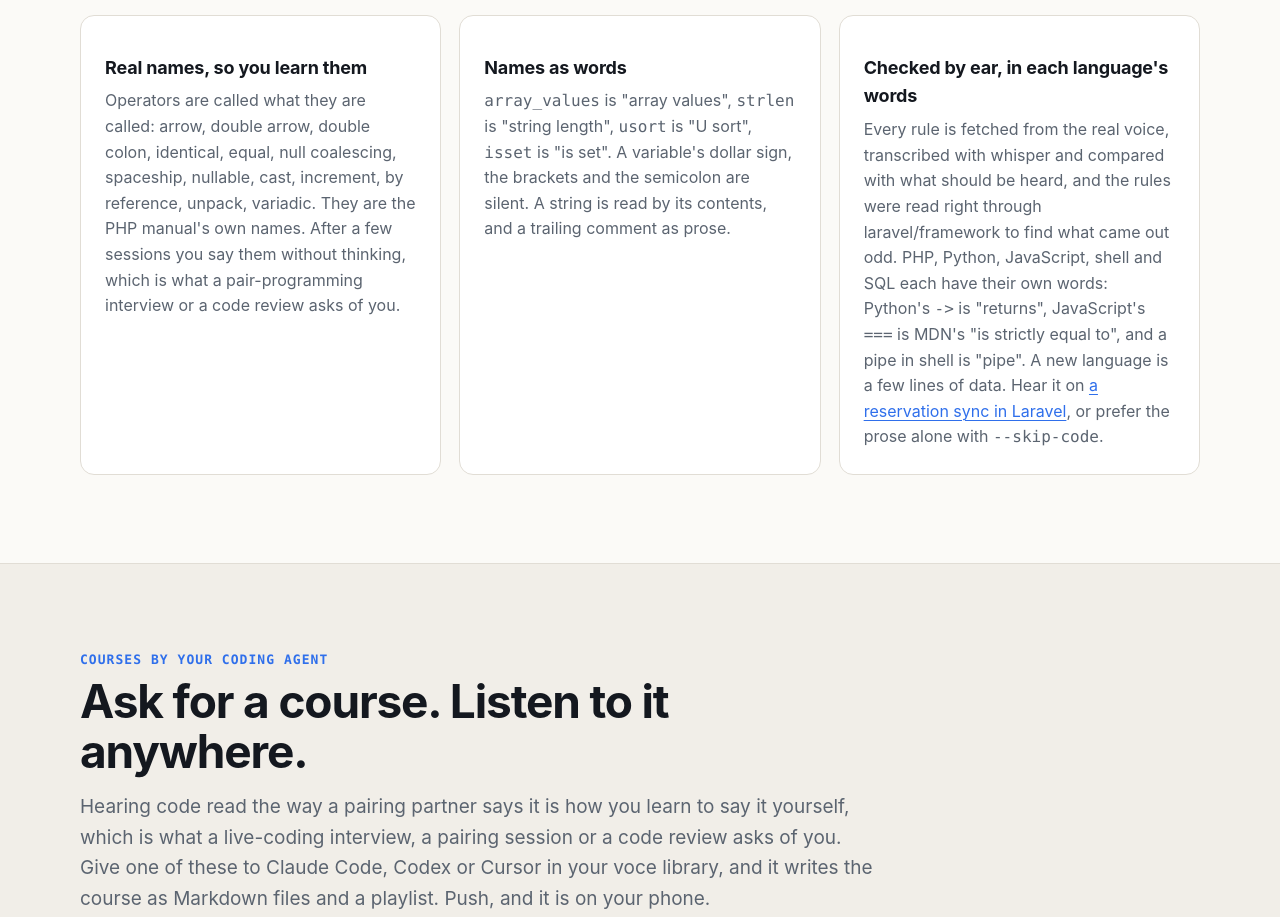
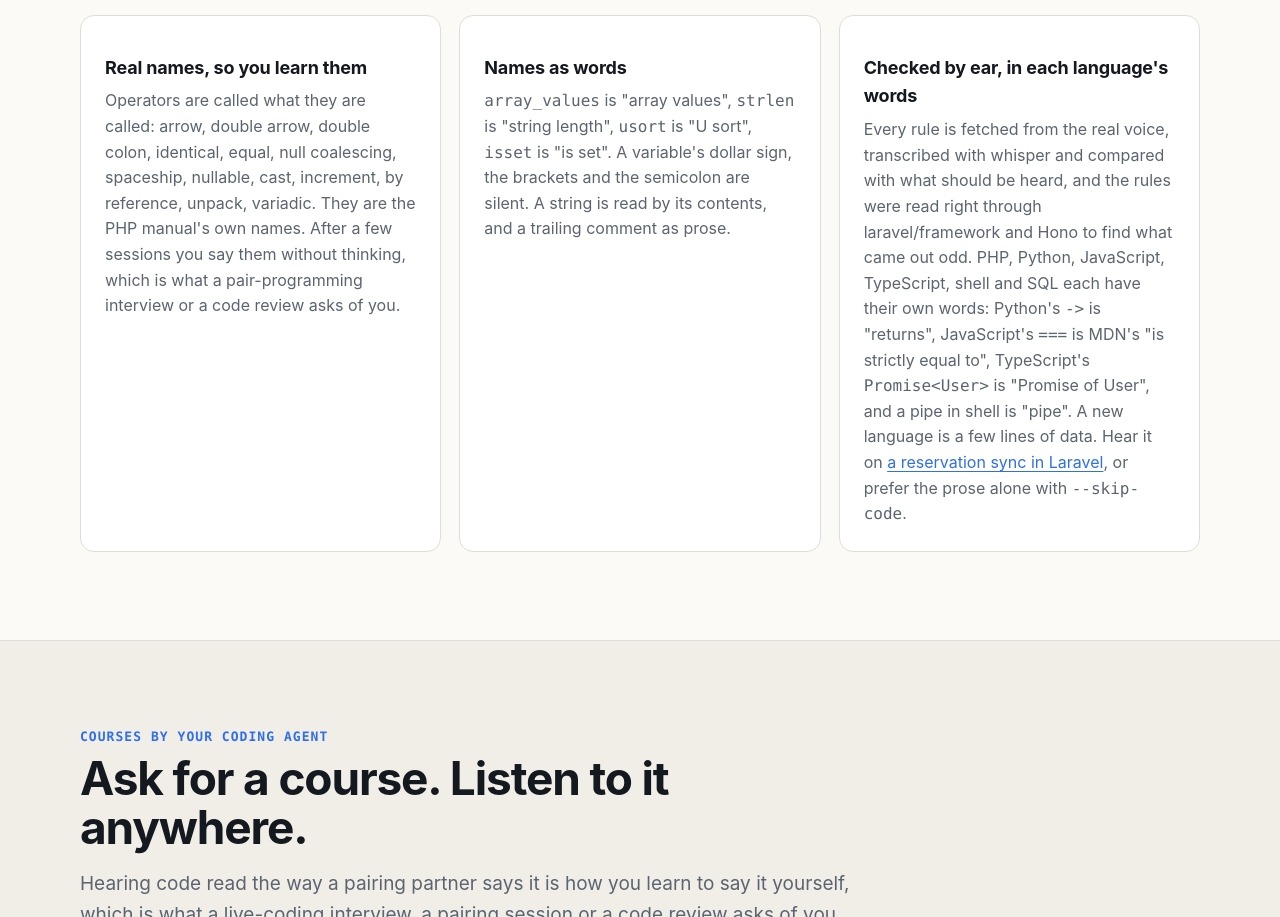
Before and after one commit to jaystewartuk/voce, a plain HTML site: page site/index.html in a window 1280 px wide. Shown: the part 2722-3639 px from the top of the page. Drawn offline with Linux system fonts and the light colour scheme.

Commit message:
Say on the README and the site that TypeScript and JSX are read in their own words

```diff
--- a/site/index.html
+++ b/site/index.html
@@ -363,7 +363,7 @@ footer a:hover { color: var(--text); }
       <div class="grid" style="margin-top: 18px">
         <div class="card"><h3>Real names, so you learn them</h3><p>Operators are called what they are called: arrow, double arrow, double colon, identical, equal, null coalescing, spaceship, nullable, cast, increment, by reference, unpack, variadic. They are the PHP manual's own names. After a few sessions you say them without thinking, which is what a pair-programming interview or a code review asks of you.</p></div>
         <div class="card"><h3>Names as words</h3><p><code>array_values</code> is "array values", <code>strlen</code> is "string length", <code>usort</code> is "U sort", <code>isset</code> is "is set". A variable's dollar sign, the brackets and the semicolon are silent. A string is read by its contents, and a trailing comment as prose.</p></div>
-        <div class="card"><h3>Checked by ear, in each language's words</h3><p>Every rule is fetched from the real voice, transcribed with whisper and compared with what should be heard, and the rules were read right through laravel/framework to find what came out odd. PHP, Python, JavaScript, shell and SQL each have their own words: Python's <code>-&gt;</code> is "returns", JavaScript's <code>===</code> is MDN's "is strictly equal to", and a pipe in shell is "pipe". A new language is a few lines of data. Hear it on <a href="https://github.com/jaystewartuk/voce/blob/main/docs/examples/laravel.md">a reservation sync in Laravel</a>, or prefer the prose alone with <code>--skip-code</code>.</p></div>
+        <div class="card"><h3>Checked by ear, in each language's words</h3><p>Every rule is fetched from the real voice, transcribed with whisper and compared with what should be heard, and the rules were read right through laravel/framework and Hono to find what came out odd. PHP, Python, JavaScript, TypeScript, shell and SQL each have their own words: Python's <code>-&gt;</code> is "returns", JavaScript's <code>===</code> is MDN's "is strictly equal to", TypeScript's <code>Promise&lt;User&gt;</code> is "Promise of User", and a pipe in shell is "pipe". A new language is a few lines of data. Hear it on <a href="https://github.com/jaystewartuk/voce/blob/main/docs/examples/laravel.md">a reservation sync in Laravel</a>, or prefer the prose alone with <code>--skip-code</code>.</p></div>
       </div>
     </div>
   </section>
```
Also changed, not shown: CHANGELOG.md, README.md.
